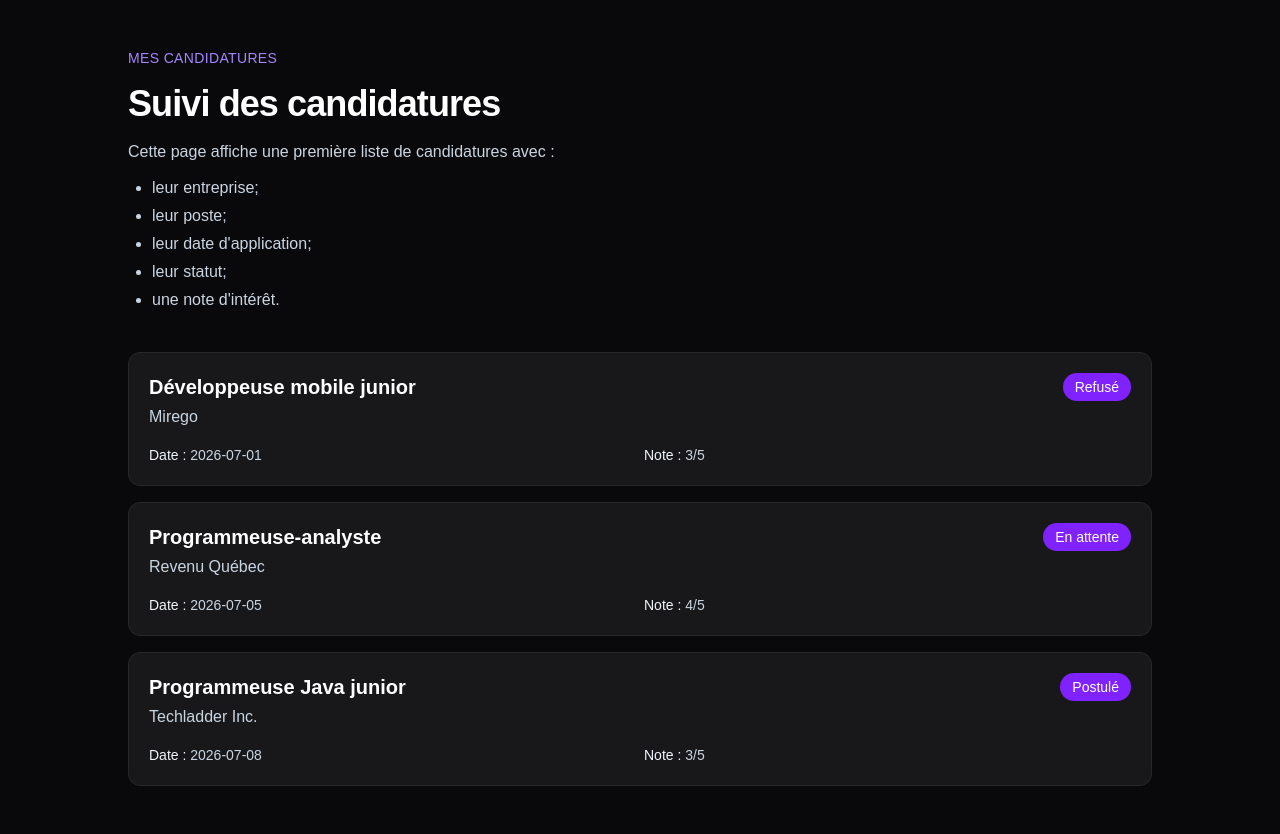
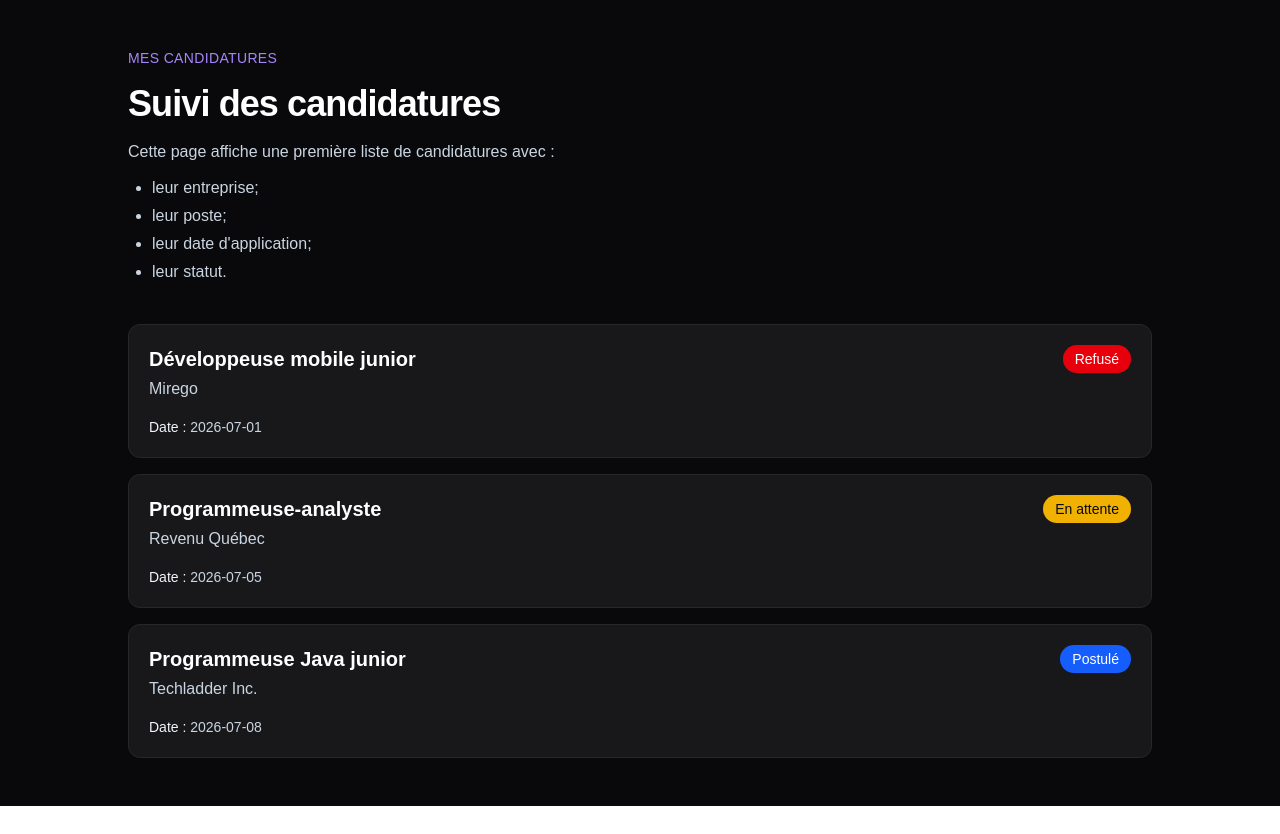
Before and after one commit to x-Alex-Ab-x/job-tracker-app, a Next.js app: page /applications in a window 1280 px wide. After the commit the page ends 806 px from the top, so only its background shows below. Built offline with nearby package versions, Linux system fonts and the light colour scheme.

Commit message:
Add status badge and remove rating field

```diff
--- a/app/applications/page.tsx
+++ b/app/applications/page.tsx
@@ -7,7 +7,6 @@ const applications = [
     positionTitle: "Développeuse mobile junior",
     applicationDate: "2026-07-01",
     status: "Refusé",
-    rating: 3,
   },
   {
     id: 2,
@@ -15,7 +14,6 @@ const applications = [
     positionTitle: "Programmeuse-analyste",
     applicationDate: "2026-07-05",
     status: "En attente",
-    rating: 4,
   },
   {
     id: 3,
@@ -23,7 +21,6 @@ const applications = [
     positionTitle: "Programmeuse Java junior",
     applicationDate: "2026-07-08",
     status: "Postulé",
-    rating: 3,
   },
 ];
 
@@ -46,8 +43,7 @@ export default function ApplicationsPage() {
             <li>leur entreprise;</li>
             <li>leur poste;</li>
             <li>leur date d&apos;application;</li>
-            <li>leur statut;</li>
-            <li>une note d&apos;intérêt.</li>
+            <li>leur statut.</li>
           </ul>
         </div>
 
@@ -59,7 +55,6 @@ export default function ApplicationsPage() {
               positionTitle={application.positionTitle}
               applicationDate={application.applicationDate}
               status={application.status}
-              rating={application.rating}
             />
           ))}
         </div>
--- a/components/ApplicationCard.tsx
+++ b/components/ApplicationCard.tsx
@@ -1,9 +1,10 @@
+import StatusBadge from "./StatusBadge";
+
 type ApplicationCardProps = {
   companyName: string;
   positionTitle: string;
   applicationDate: string;
   status: string;
-  rating: number;
 };
 
 export default function ApplicationCard({
@@ -11,7 +12,6 @@ export default function ApplicationCard({
   positionTitle,
   applicationDate,
   status,
-  rating,
 }: ApplicationCardProps) {
   return (
     <article className="rounded-xl border border-zinc-800 bg-zinc-900 p-5">
@@ -22,19 +22,13 @@ export default function ApplicationCard({
           <p className="mt-1 text-slate-300">{companyName}</p>
         </div>
 
-        <span className="rounded-full bg-violet-600 px-3 py-1 text-sm font-medium text-white">
-          {status}
-        </span>
+        <StatusBadge status={status} />
       </div>
 
-      <div className="mt-4 grid gap-2 text-sm text-slate-300 md:grid-cols-2">
+      <div className="mt-4 text-sm text-slate-300">
         <p>
           <span className="font-medium text-slate-100">Date :</span>{" "}
           {applicationDate}
-        </p>
-
-        <p>
-          <span className="font-medium text-slate-100">Note :</span> {rating}/5
         </p>
       </div>
     </article>
--- /dev/null
+++ b/components/StatusBadge.tsx
@@ -0,0 +1,23 @@
+type StatusBadgeProps = {
+  status: string;
+};
+
+export default function StatusBadge({ status }: StatusBadgeProps) {
+  const statusStyles: Record<string, string> = {
+    Postulé: "bg-blue-600 text-white",
+    "En attente": "bg-yellow-500 text-zinc-950",
+    Entrevue: "bg-violet-600 text-white",
+    Refusé: "bg-red-600 text-white",
+    Accepté: "bg-green-600 text-white",
+  };
+
+  const badgeStyle = statusStyles[status] ?? "bg-zinc-700 text-white";
+
+  return (
+    <span
+      className={`rounded-full px-3 py-1 text-sm font-medium ${badgeStyle}`}
+    >
+      {status}
+    </span>
+  );
+}
```
